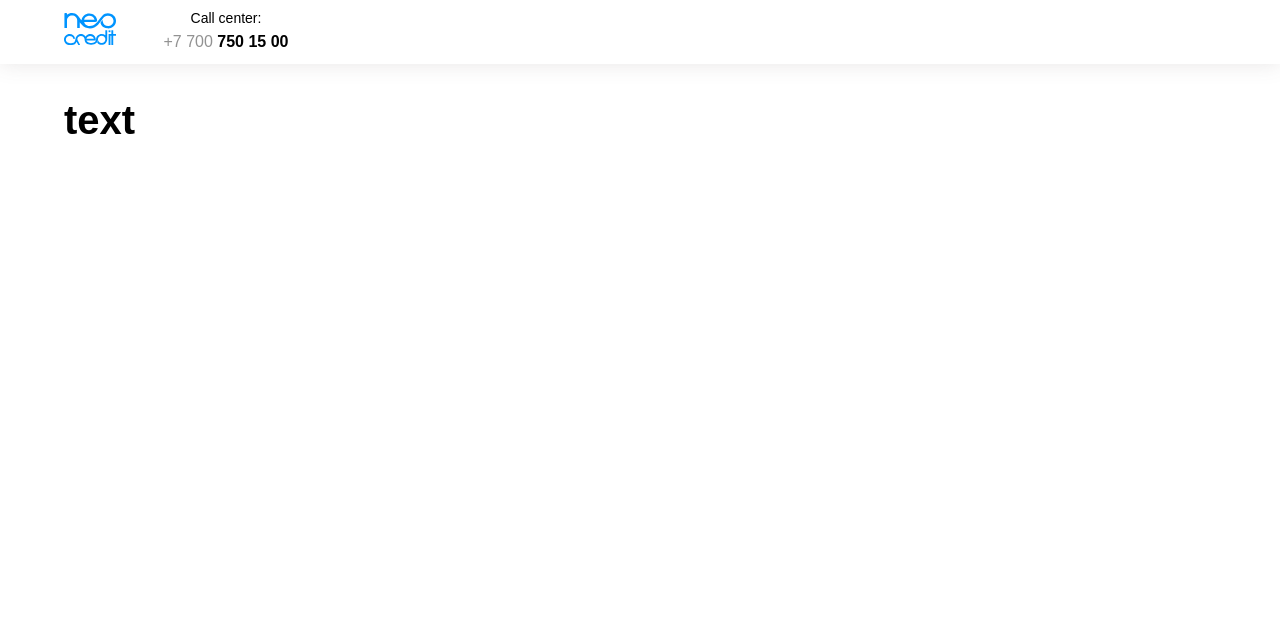
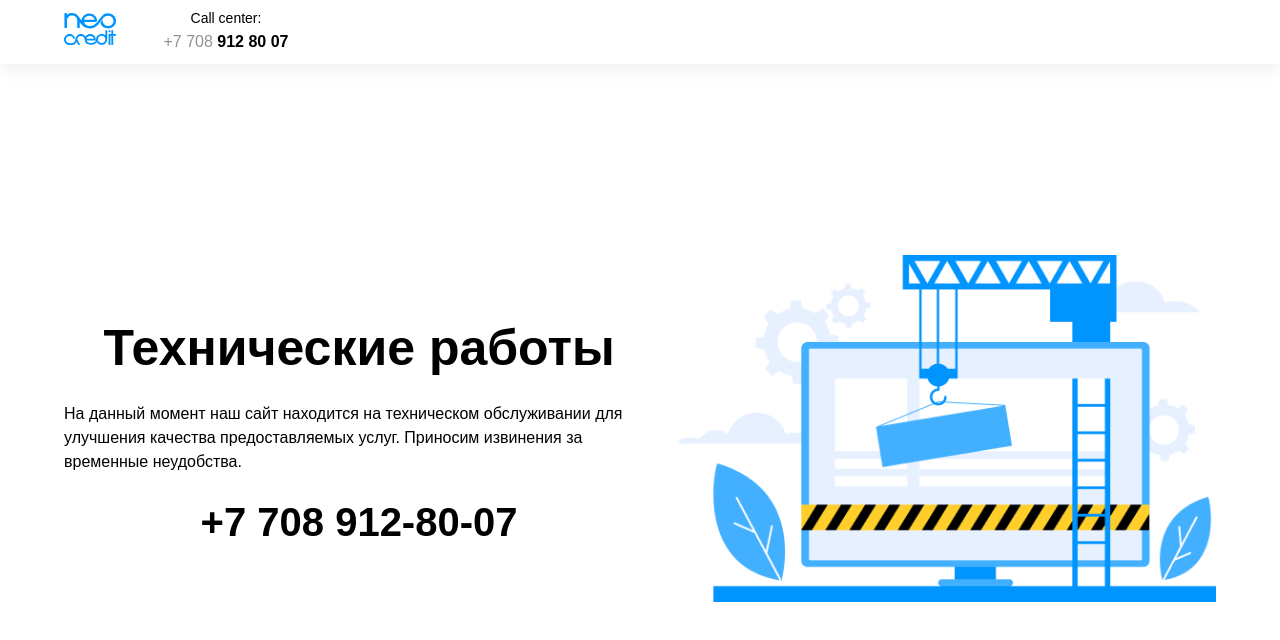
Before and after one commit to vladji/neocredit-stub, a React (Create React App) app: page / in a window 1280 px wide. Shown: the top 640 px of the page. Built offline with nearby package versions, Linux system fonts and the light colour scheme.

Commit message:
main content

```diff
--- a/src/App.tsx
+++ b/src/App.tsx
@@ -1,10 +1,10 @@
 import { Layout } from './components/Layout';
-
+import { Stub } from './components/Stub';
 
 function App() {
   return (
     <Layout>
-      <h1>text</h1>
+      <Stub />
     </Layout>
   );
 }
--- a/src/components/Header/index.tsx
+++ b/src/components/Header/index.tsx
@@ -12,8 +12,8 @@ export const Header = () => {
           <div className={styles.callCenter}>
             <span className={styles.title}>Call center:</span>
             <span className={styles.value}>
-                <span className={styles.mark}>+7 700 </span>
-                750 15 00
+                <span className={styles.mark}>+7 708 </span>
+                912 80 07
               </span>
           </div>
         </div>
--- /dev/null
+++ b/src/components/Stub/index.tsx
@@ -0,0 +1,23 @@
+import styles from './styles.module.scss';
+
+export const Stub = () => {
+  return (
+    <div className={styles.wrapper}>
+      <div className={styles.textWrapper}>
+        <h1 className={styles.title}>
+          Технические работы
+        </h1>
+        <p>
+          На данный момент наш сайт находится на техническом обслуживании для улучшения качества предоставляемых услуг.
+          Приносим извинения за временные неудобства.
+        </p>
+        <h2 className={styles.phone}>
+          +7 708 912-80-07
+        </h2>
+      </div>
+      <div className={styles.imageWrapper}>
+        <img src="./stub-image.png" alt='image' />
+      </div>
+    </div>
+  );
+};
--- /dev/null
+++ b/src/components/Stub/styles.module.scss
@@ -0,0 +1,48 @@
+@import '../../styles/mixins.scss';
+
+.wrapper {
+  display: flex;
+  flex-direction: column;
+  align-items: center;
+  gap: var(--size-huge);
+
+  @media(min-width: #{$breakpoint-desktop}) {
+    flex-direction: row;
+    gap: var(--size-big);
+  }
+}
+
+.textWrapper {
+  display: flex;
+  flex-direction: column;
+  gap: var(--size-big);
+  align-items: center;
+}
+
+.title {
+  font-size: 22px;
+  font-weight: 700;
+  line-height: 24px;
+
+  @media(min-width: #{$breakpoint-desktop}) {
+    font-size: 50px;
+    font-weight: 700;
+    line-height: 60px;
+  }
+}
+
+.phone {
+  @include font-h1;
+}
+
+.imageWrapper {
+  width: 100%;
+
+  @media(min-width: #{$breakpoint-desktop}) {
+    max-width: 564px;
+  }
+
+  img {
+    width: 100%;
+  }
+}
--- a/src/styles/index.scss
+++ b/src/styles/index.scss
@@ -8,7 +8,7 @@
   margin: 0;
 }
 
-body {
+#root {
   display: flex;
   flex-direction: column;
   min-height: 100vh;
@@ -40,7 +40,10 @@ button {
 }
 
 .section {
-  padding-top: var(--size-huge);
+  display: flex;
+  flex-grow: 1;
+  align-items: center;
+  padding-block: var(--size-huge);
   padding-inline: var(--size-standard);
 }
 
--- a/src/styles/mixins.scss
+++ b/src/styles/mixins.scss
@@ -16,26 +16,6 @@
   font-size: 12px;
   font-weight: 400;
   line-height: 16px;
-}
-
-@mixin font-title-desktop {
-  font-size: 20px;
-  font-weight: 700;
-  line-height: 24px;
-}
-
-@mixin font-title-mobile {
-  font-size: 18px;
-  font-weight: 700;
-  line-height: 20px;
-}
-
-@mixin font-title {
-  @include font-title-mobile;
-
-  @media(min-width: #{$breakpoint-desktop}) {
-    @include font-title-desktop;
-  }
 }
 
 @mixin font-h1-desktop {
```
Also changed, not shown: public/stub-image.png (added).
